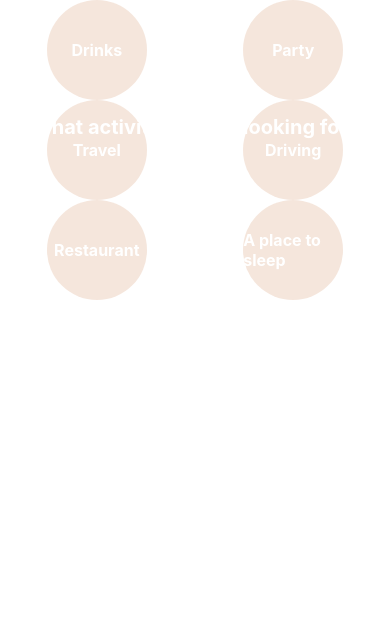
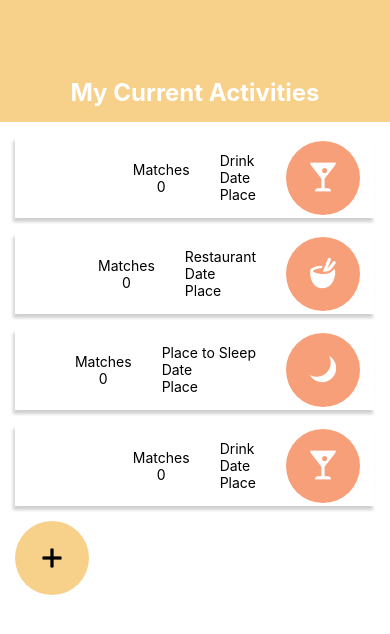
Before and after one commit to CohavDev/GoogleWorkShop, a React Native app: screen /ChooseActivity in a window 390 px wide. Shown: the top 634 px of the page. Built offline with nearby package versions, Linux system fonts and the light colour scheme.

Commit message:
fixed button location at profileMatching

```diff
--- a/App.js
+++ b/App.js
@@ -14,7 +14,7 @@ const Stack = createNativeStackNavigator();
 export default function App() {
   return (
     <View>
-      <ChooseActivity />
+      <MyActivities />
     </View>
 
     // <NavigationContainer>
--- a/app/screens/MyActivities.js
+++ b/app/screens/MyActivities.js
@@ -1,4 +1,4 @@
-import { StyleSheet, Text, View, Pressable } from "react-native";
+import { StyleSheet, Text, View, ScrollView, Pressable } from "react-native";
 import React from "react";
 import ActivityItem from "../components/ActivityItem";
 import { Entypo } from "@expo/vector-icons";
@@ -9,6 +9,7 @@ export default function MyActivities({ navigation }) {
       <View style={styles.header}>
         <Text style={styles.title}>My Current Activities</Text>
       </View>
+      <ScrollView>
         <View style={[styles.container, { paddingHorizontal: 15 }]}>
           <ActivityItem {...{ activityIcon: "drink", activityName: "Drink" }} />
           <ActivityItem
@@ -19,9 +20,10 @@ export default function MyActivities({ navigation }) {
           />
           <ActivityItem {...{ activityIcon: "drink", activityName: "Drink" }} />
         </View>
+      </ScrollView>
       <Pressable
         android_ripple={{ color: "white" }}
-        style={myColors.circularImage}
+        style={[myColors.circularImage, { marginHorizontal: 15 }]}
         onPress={() => navigation.navigate("profileMatching")}
       >
         <Entypo name="plus" size={32} color="black"></Entypo>
```
Lines whose indentation alone changed are shown as unchanged.
